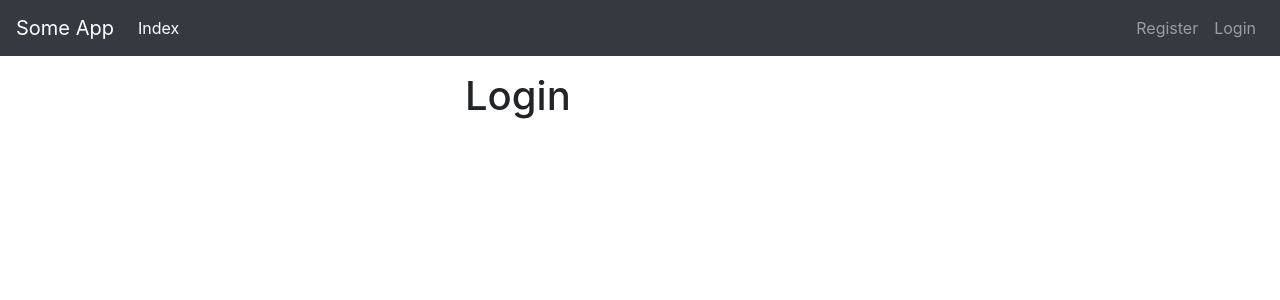
After one commit to stu8walker/flask-login-example, a Flask app: template templates/login.html in a window 1280 px wide. The commit adds this page. Shown: the top 300 px of the page. Run offline with Flask 2, Linux system fonts and the light colour scheme; the template is opened without the code that fills it, so the values that code supplies are empty; some libraries are stand-ins or nearby versions.

Commit message:
Base html templates setup

```diff
--- a/app.py
+++ b/app.py
@@ -45,15 +45,15 @@ class User(UserMixin, db.Model):
 # Routes
 @app.route('/', methods=['GET'])
 def index():
-    return "Index Page"
+    return render_template('index.html')
 
 @app.route('/login', methods=['GET', 'POST'])
 def login():
-    return "Login Page"
+    return render_template('login.html')
 
 @app.route('/register', methods=['GET', 'POST'])
 def register():
-    return "Register Page"
+    return render_template('register.html')
 
 @app.route('/dashboard', methods=['GET'])
 @login_required
--- /dev/null
+++ b/templates/base.html
@@ -0,0 +1,57 @@
+<!DOCTYPE html>
+<html lang="en">
+    <head>
+        <meta http-equiv="Content-Type" content="text/html; charset=UTF-8">
+        <meta name="viewport" content="width=device-width, initial-scale=1, shrink-to-fit=no">
+        <meta name="description" content="">
+        <meta name="author" content="">
+        <link rel="icon" href="https://getbootstrap.com/docs/4.0/assets/img/favicons/favicon.ico">
+
+        {% if title %}
+            <title>{{ title }}</title>
+        {% else %}
+            <title>Login System Demo</title>
+        {% endif %}
+
+        <link rel="canonical" href="https://getbootstrap.com/docs/4.0/examples/navbar-fixed/">
+
+        <!-- Bootstrap core CSS -->
+        <link rel="stylesheet"
+            href="https://stackpath.bootstrapcdn.com/bootstrap/4.4.1/css/bootstrap.min.css"
+            integrity="sha384-Vkoo8x4CGsO3+Hhxv8T/Q5PaXtkKtu6ug5TOeNV6gBiFeWPGFN9MuhOf23Q9Ifjh"
+            crossorigin="anonymous">
+
+    </head>
+    <body>
+
+        <nav class="navbar navbar-expand-md navbar-dark fixed-top bg-dark">
+            <a class="navbar-brand" href="/">Some App</a>
+            <button class="navbar-toggler" type="button" data-toggle="collapse" data-target="#navbarCollapse" aria-controls="navbarCollapse" aria-expanded="false" aria-label="Toggle navigation">
+                <span class="navbar-toggler-icon"></span>
+            </button>
+            <div class="collapse navbar-collapse" id="navbarCollapse">
+                <ul class="navbar-nav mr-auto">
+                <li class="nav-item active">
+                    <a class="nav-link" href="/">Index <span class="sr-only">(current)</span></a>
+                </li>
+                </ul>
+                <ul class="nav navbar-nav navbar-right">
+                <li><a class="nav-link" href="/register">Register<span class="sr-only">(current)</span></a></li>
+                <li><a class="nav-link" href="/login">Login<span class="sr-only">(current)</span></a></li>
+                </ul>
+            </div>
+        </nav>
+        </br> </br> </br>
+
+        <!-- Template content block-->
+        {% block content %}{% endblock %}
+
+        <!-- Bootstrap core JavaScript
+        ================================================== -->
+        <!-- Placed at the end of the document so the pages load faster -->
+        <script src="https://code.jquery.com/jquery-3.4.1.slim.min.js" integrity="sha384-J6qa4849blE2+poT4WnyKhv5vZF5SrPo0iEjwBvKU7imGFAV0wwj1yYfoRSJoZ+n" crossorigin="anonymous"></script>
+        <script src="https://cdn.jsdelivr.net/npm/popper.js@1.16.0/dist/umd/popper.min.js" integrity="sha384-Q6E9RHvbIyZFJoft+2mJbHaEWldlvI9IOYy5n3zV9zzTtmI3UksdQRVvoxMfooAo" crossorigin="anonymous"></script>
+        <script src="https://stackpath.bootstrapcdn.com/bootstrap/4.4.1/js/bootstrap.min.js" integrity="sha384-wfSDF2E50Y2D1uUdj0O3uMBJnjuUD4Ih7YwaYd1iqfktj0Uod8GCExl3Og8ifwB6" crossorigin="anonymous"></script>
+
+    </body>
+</html>
--- /dev/null
+++ b/templates/login.html
@@ -0,0 +1,19 @@
+{% extends "base.html" %}
+
+{% block content %}
+
+    <main role="main" class="container">
+        <div class="row justify-content-center"">
+          <div class="col-sm"></div>
+          <div class="col-sm">
+            <h1>Login</h1>
+          </div>
+          <div class="col-sm"></div>
+        </div>
+
+      <br>
+
+    </main>
+
+
+{% endblock %}
```
Also changed, not shown: templates/dashboard.html (added, +19 -0 lines), templates/index.html (+13 -2 lines), templates/register.html (added, +19 -0 lines).
